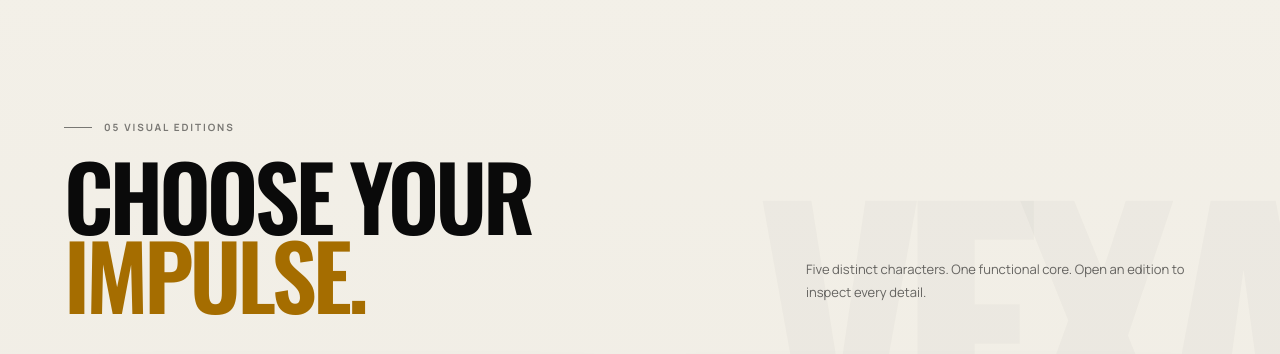
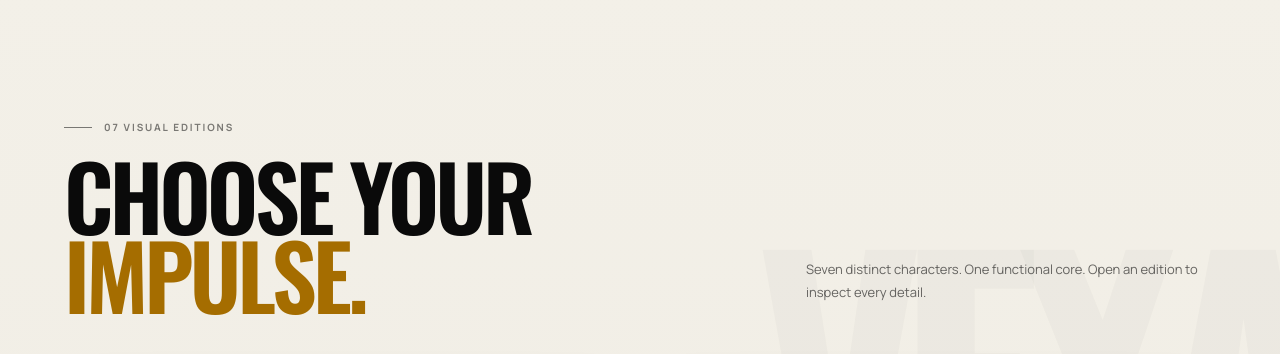
Before and after one commit to NikitaMelnikit/vexa-energy-formula-lab, a Next.js app: page / in a window 1280 px wide. Shown: the part 2980-3334 px from the top of the page. Built offline with nearby package versions, Linux system fonts and the light colour scheme.

Commit message:
Add Ember and Aura editions

```diff
--- a/app/globals.css
+++ b/app/globals.css
@@ -367,7 +367,7 @@ img { display: block; max-width: 100%; }
 .label-recovery { left: 7%; bottom: 10%; }
 .formula-edition-mark { position: absolute; left: 5%; bottom: 7%; color: var(--accent); font: 500 9px/1 "Oswald"; letter-spacing: .18em; }
 .formula-content { position: relative; z-index: 2; min-width: 0; }
-.formula-tabs { display: grid; grid-template-columns: repeat(5, 1fr); margin-bottom: 38px; border: 1px solid var(--line); }
+.formula-tabs { display: grid; grid-template-columns: repeat(7, minmax(0, 1fr)); margin-bottom: 38px; border: 1px solid var(--line); }
 .formula-tabs button { min-width: 0; padding: 15px 8px; color: rgba(255,255,255,.36); background: transparent; border-right: 1px solid var(--line); font: 500 10px/1 "Oswald"; letter-spacing: .12em; transition: color .25s ease, background .25s ease; }
 .formula-tabs button:last-child { border-right: 0; }
 .formula-tabs button span { display: block; margin-bottom: 7px; color: rgba(255,255,255,.18); font-size: 7px; }
@@ -416,6 +416,8 @@ footer > p { max-width: 680px; margin: 35px 0 70px; color: rgba(255,255,255,.34)
 .product-card:nth-child(3).is-visible { transition-delay: .05s; }
 .product-card:nth-child(4).is-visible { transition-delay: .15s; }
 .product-card:nth-child(5).is-visible { transition-delay: .08s; }
+.product-card:nth-child(6).is-visible { transition-delay: .12s; }
+.product-card:nth-child(7).is-visible { transition-delay: .04s; }
 
 .product-modal { position: fixed; inset: 0; z-index: 200; display: grid; place-items: center; padding: 3vw; }
 .modal-backdrop { position: absolute; inset: 0; width: 100%; height: 100%; background: rgba(0,0,0,.82); backdrop-filter: blur(16px); }
@@ -527,7 +529,7 @@ footer > p { max-width: 680px; margin: 35px 0 70px; color: rgba(255,255,255,.34)
   .label-energy { left: -1%; }
   .label-focus { right: -1%; }
   .formula-content h2 { font-size: 55px; margin-top: 12px; }
-  .formula-tabs { grid-template-columns: repeat(5, minmax(58px, 1fr)); overflow-x: auto; }
+  .formula-tabs { grid-template-columns: repeat(7, minmax(72px, 1fr)); overflow-x: auto; }
   .formula-tabs button { padding: 13px 7px; font-size: 8px; }
   .formula-facts { grid-template-columns: repeat(2, 1fr); }
   .formula-facts span:nth-child(2) { border-right: 0; }
--- a/components/VexaExperience.tsx
+++ b/components/VexaExperience.tsx
@@ -129,6 +129,44 @@ const products: Product[] = [
       flavors: [
         { name: "Natural lime flavor", amount: "0.4–0.7 ml, to taste" },
         { name: "Natural mint flavor", amount: "0.15–0.3 ml, to taste" },
+      ],
+    }),
+  },
+  {
+    name: "EMBER",
+    edition: "Ginger–Grapefruit",
+    tone: "06 / SPICE SIGNAL",
+    accent: "#a6e06b",
+    accentRgb: "166, 224, 107",
+    image: "/images/vexa-ember-transparent.png",
+    profile: "A vivid grapefruit edge grounded by the warm, botanical pulse of ginger.",
+    note: "Botanical ignition",
+    badge: "BOTANICAL EDITION",
+    ingredients: createFormula({
+      collagen: "Hydrolyzed collagen (peptides)",
+      sucralose: "~0.04 g, to taste",
+      flavors: [
+        { name: "Natural grapefruit flavor", amount: "0.4–0.7 ml, to taste" },
+        { name: "Natural ginger flavor", amount: "0.2–0.4 ml, to taste" },
+      ],
+    }),
+  },
+  {
+    name: "AURA",
+    edition: "Pear–Cardamom",
+    tone: "07 / AROMATIC CORE",
+    accent: "#f1a6a0",
+    accentRgb: "241, 166, 160",
+    image: "/images/vexa-aura-transparent.png",
+    profile: "Silky pear brightness lifted by a precise, aromatic trace of cardamom.",
+    note: "Rose-gold clarity",
+    badge: "ROSE EDITION",
+    ingredients: createFormula({
+      collagen: "Hydrolyzed collagen (peptides)",
+      sucralose: "~0.04 g, to taste",
+      flavors: [
+        { name: "Natural pear flavor", amount: "0.4–0.7 ml, to taste" },
+        { name: "Natural cardamom flavor", amount: "0.1–0.2 ml, to taste" },
       ],
     }),
   },
@@ -389,10 +427,10 @@ export default function VexaExperience() {
       <section className="collection section-shell" id="collection">
         <div className="section-heading reveal">
           <div>
-            <p className="eyebrow"><span /> 05 VISUAL EDITIONS</p>
+            <p className="eyebrow"><span /> 07 VISUAL EDITIONS</p>
             <h2>CHOOSE YOUR<br /><em>IMPULSE.</em></h2>
           </div>
-          <p>Five distinct characters. One functional core. Open an edition to inspect every detail.</p>
+          <p>Seven distinct characters. One functional core. Open an edition to inspect every detail.</p>
         </div>
 
         <div className="product-grid">
```
Also changed, not shown: public/images/vexa-aura-transparent.png (added), public/images/vexa-ember-transparent.png (added).
